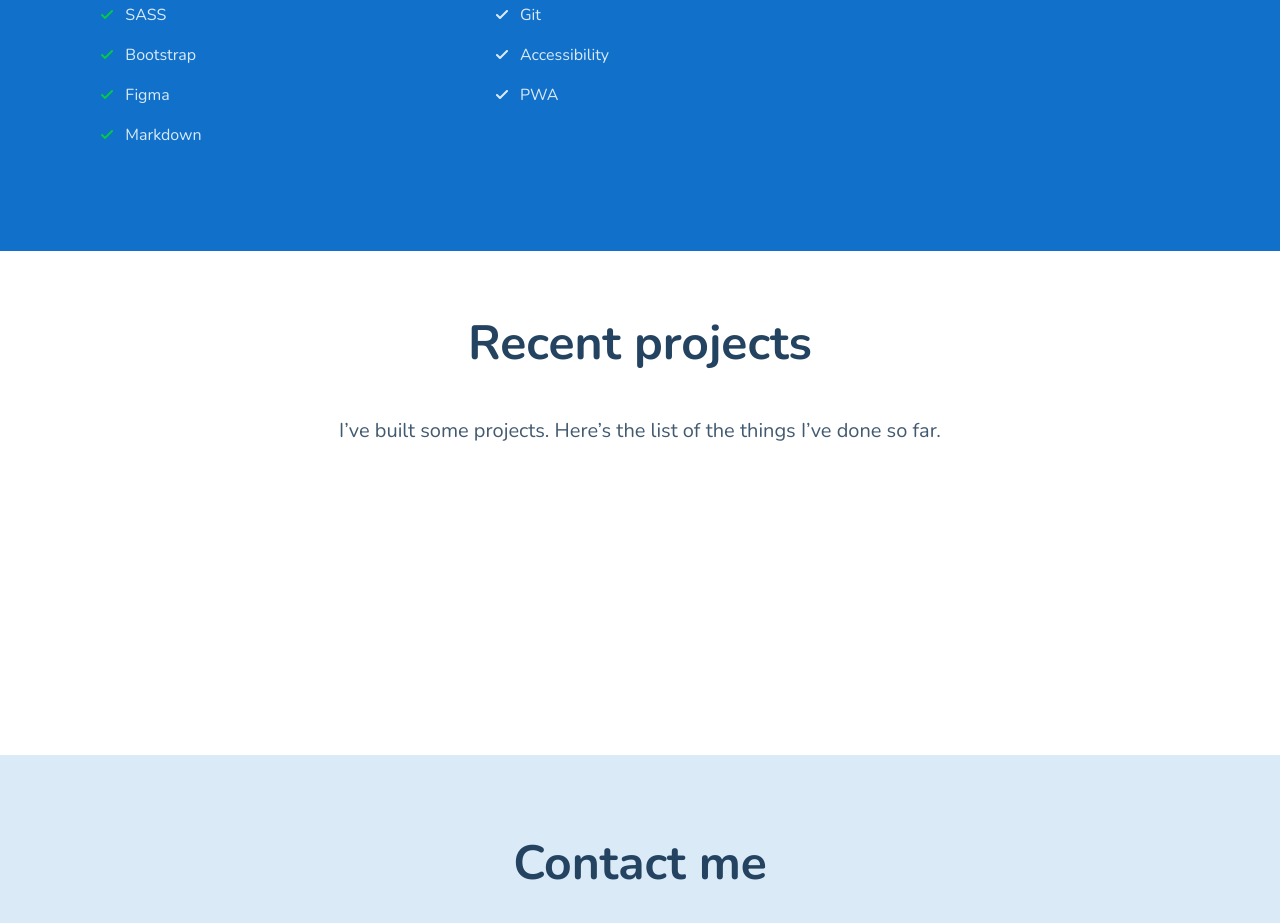
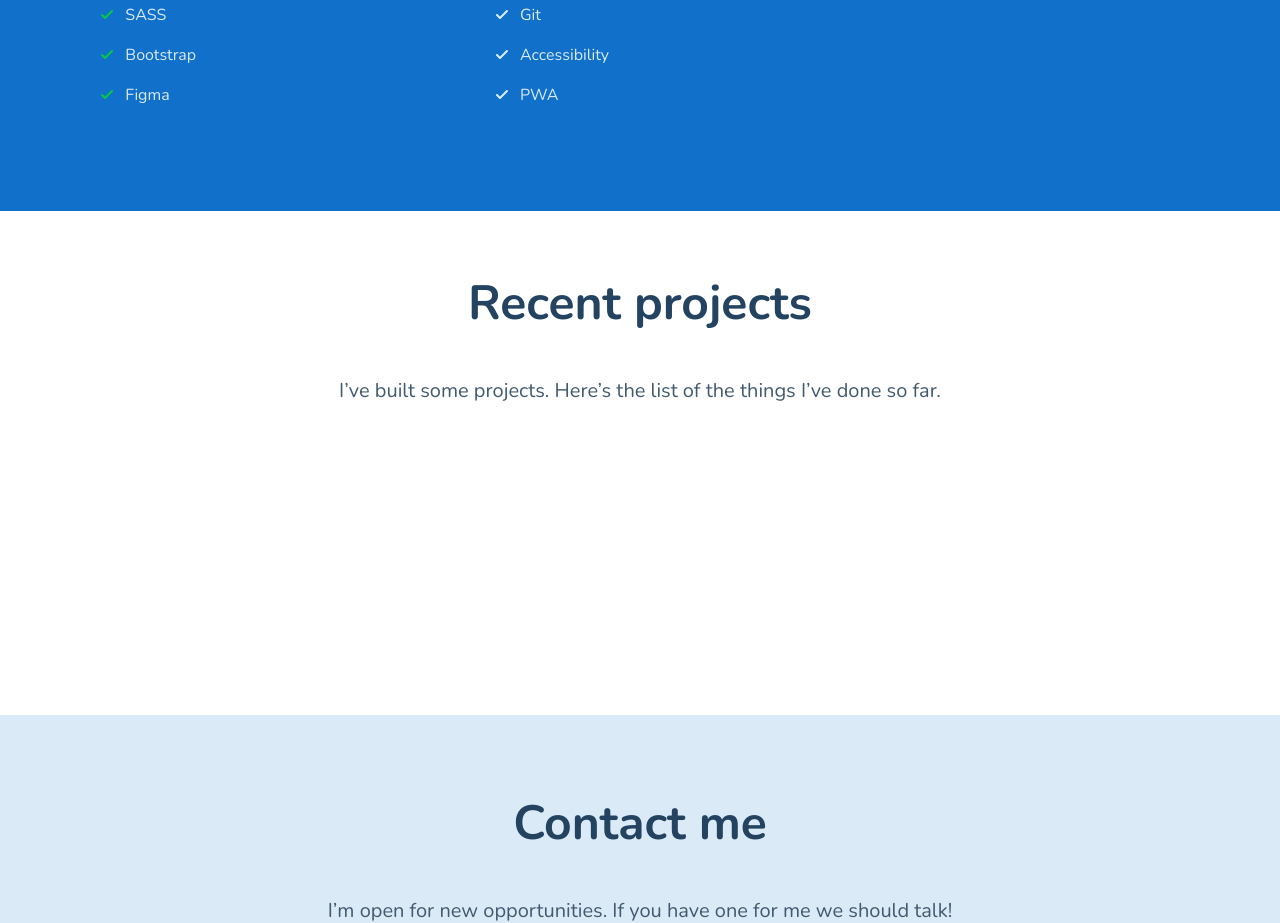
Before and after one commit to AgataS23/AgataS23.github.io, a website built with webpack: page src/pages/index.html in a window 1280 px wide. Shown: the part 1398-2321 px from the top of the page. Built offline with nearby package versions, Linux system fonts and the light colour scheme; no server answers.

Commit message:
Actualized skills

```diff
--- a/src/pages/index.html
+++ b/src/pages/index.html
@@ -52,7 +52,6 @@
             <li class="skills-list__item">SASS</li>
             <li class="skills-list__item">Bootstrap</li>
             <li class="skills-list__item">Figma</li>
-            <li class="skills-list__item">Markdown</li>
           </ul>
         </article>
         <article class="skills-section">
```
